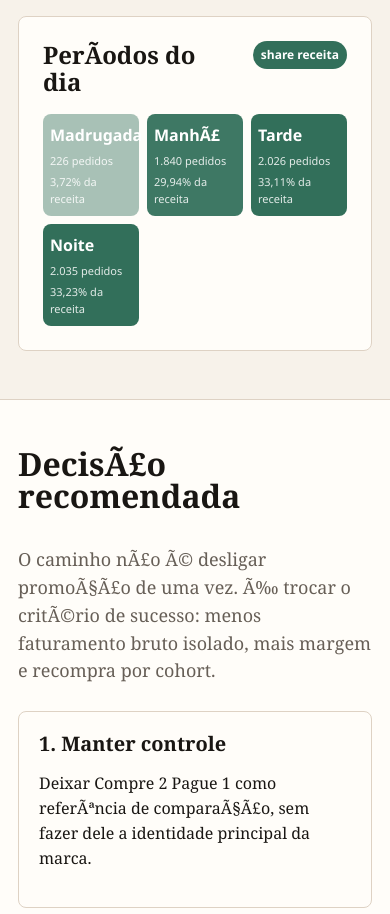
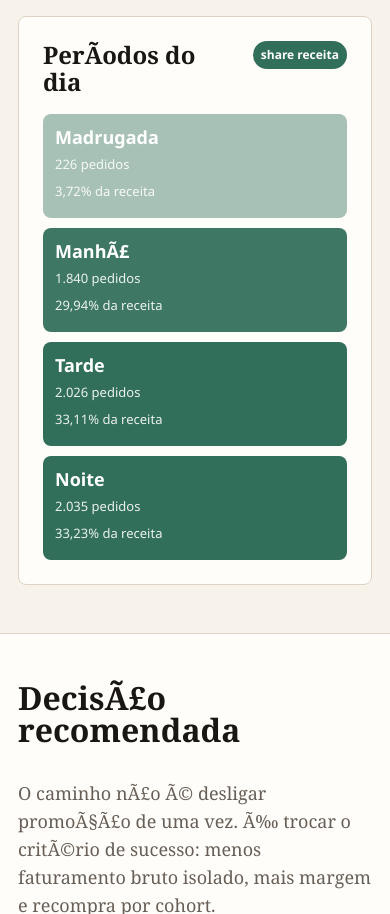
Before and after one commit to denerwilmsen/bisou-portal-cohort, a plain HTML site: page index.html in a window 390 px wide. Shown: the part 6843-7757 px from the top of the page. Drawn offline with Linux system fonts and the light colour scheme.

Commit message:
Ajusta cards de periodos do dia

```diff
--- a/index.html
+++ b/index.html
@@ -296,19 +296,19 @@
     .col:hover strong { display: block; }
     .heat {
       display: grid;
-      grid-template-columns: repeat(12, minmax(0, 1fr));
-      gap: 8px;
+      grid-template-columns: repeat(4, minmax(128px, 1fr));
+      gap: 10px;
     }
     .heat-cell {
-      min-height: 72px;
-      padding: 9px 7px;
+      min-height: 104px;
+      padding: 14px 12px;
       border-radius: 8px;
       color: #fff;
       background: var(--blue);
       font-family: "Segoe UI", Verdana, sans-serif;
     }
-    .heat-cell b { display: block; font-size: 16px; }
-    .heat-cell span { display: block; margin-top: 4px; font-size: 11px; opacity: .86; }
+    .heat-cell b { display: block; font-size: 18px; line-height: 1.05; }
+    .heat-cell span { display: block; margin-top: 7px; font-size: 13px; opacity: .9; }
     .donut-wrap {
       display: grid;
       grid-template-columns: 210px minmax(0, 1fr);
@@ -394,14 +394,14 @@
     @media (max-width: 980px) {
       .hero-strip, .cards, .grid3, .steps { grid-template-columns: repeat(2, minmax(0, 1fr)); }
       .section-head, .grid2, .donut-wrap { grid-template-columns: 1fr; }
-      .heat { grid-template-columns: repeat(6, minmax(0, 1fr)); }
+      .heat { grid-template-columns: repeat(2, minmax(128px, 1fr)); }
     }
     @media (max-width: 640px) {
       header { min-height: 72vh; }
       .hero-strip, .cards, .grid3, .steps { grid-template-columns: 1fr; }
       section { padding: 48px 0; }
       .bar-row { grid-template-columns: 72px minmax(90px, 1fr) 70px; gap: 8px; }
-      .heat { grid-template-columns: repeat(3, minmax(0, 1fr)); }
+      .heat { grid-template-columns: 1fr; }
       .columns { gap: 4px; height: 210px; }
       .col::after { font-size: 10px; }
       table { font-size: 12px; }
```
